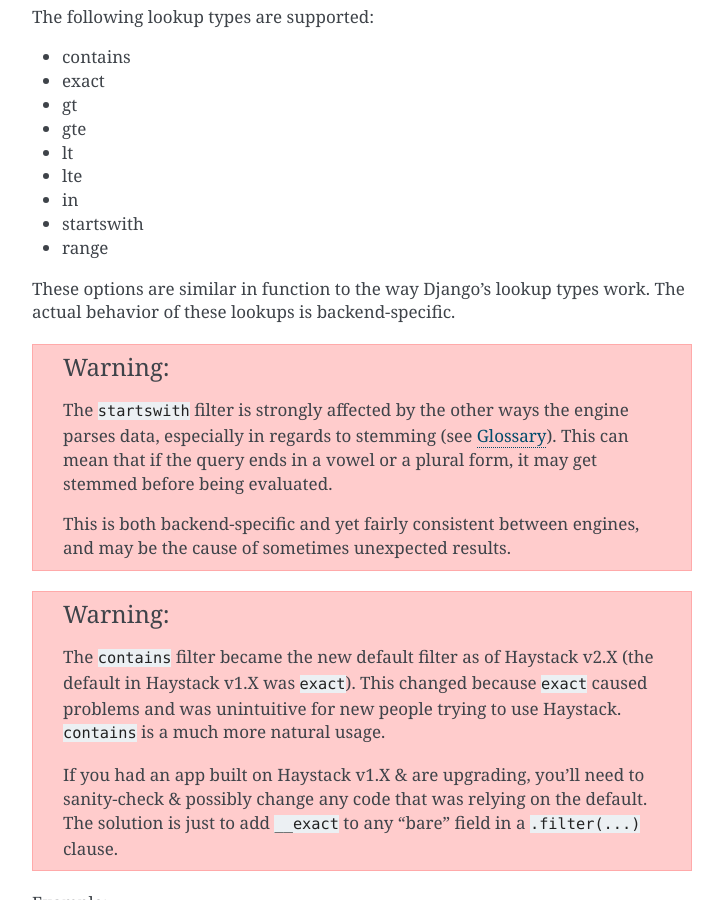
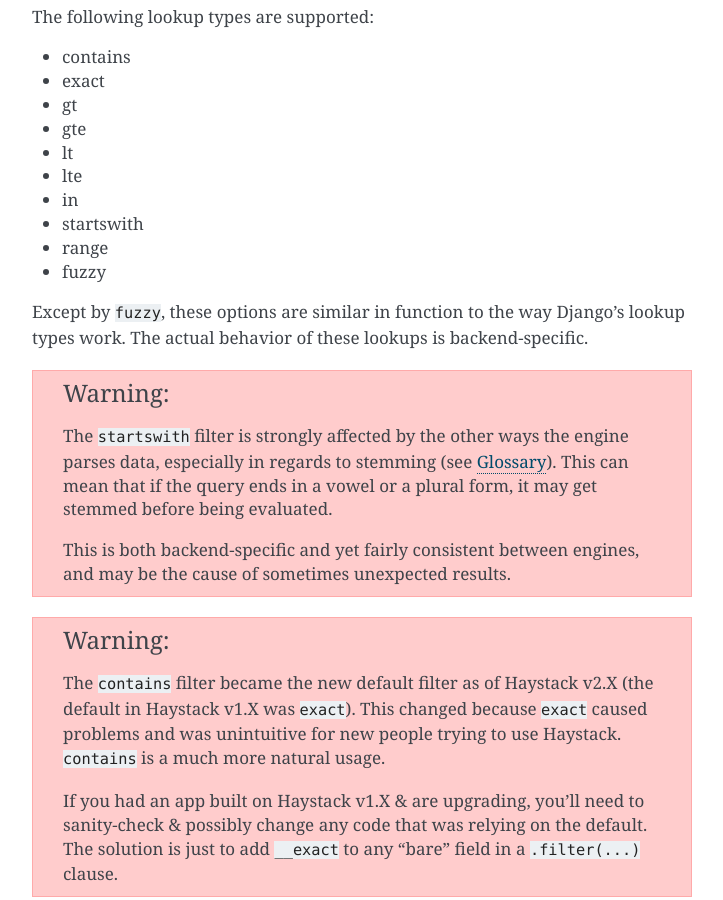
Before and after one commit to django-haystack/django-haystack, a Sphinx documentation site: the page built from docs/searchqueryset_api.rst, in a window 1280 px wide and 900 px high, scrolled down 16373 px. Shown: the whole window, without its empty margins (388-1111 px from the left). Built offline with Sphinx 7.4.7, drawn with Linux system fonts in a browser that asks for light colours.

Commit message:
docs update

```diff
--- a/docs/searchqueryset_api.rst
+++ b/docs/searchqueryset_api.rst
@@ -791,8 +791,9 @@
 * in
 * startswith
 * range
+* fuzzy
 
-These options are similar in function to the way Django's lookup types work.
+Except by ``fuzzy``, these options are similar in function to the way Django's lookup types work.
 The actual behavior of these lookups is backend-specific.
 
 .. warning::
```
